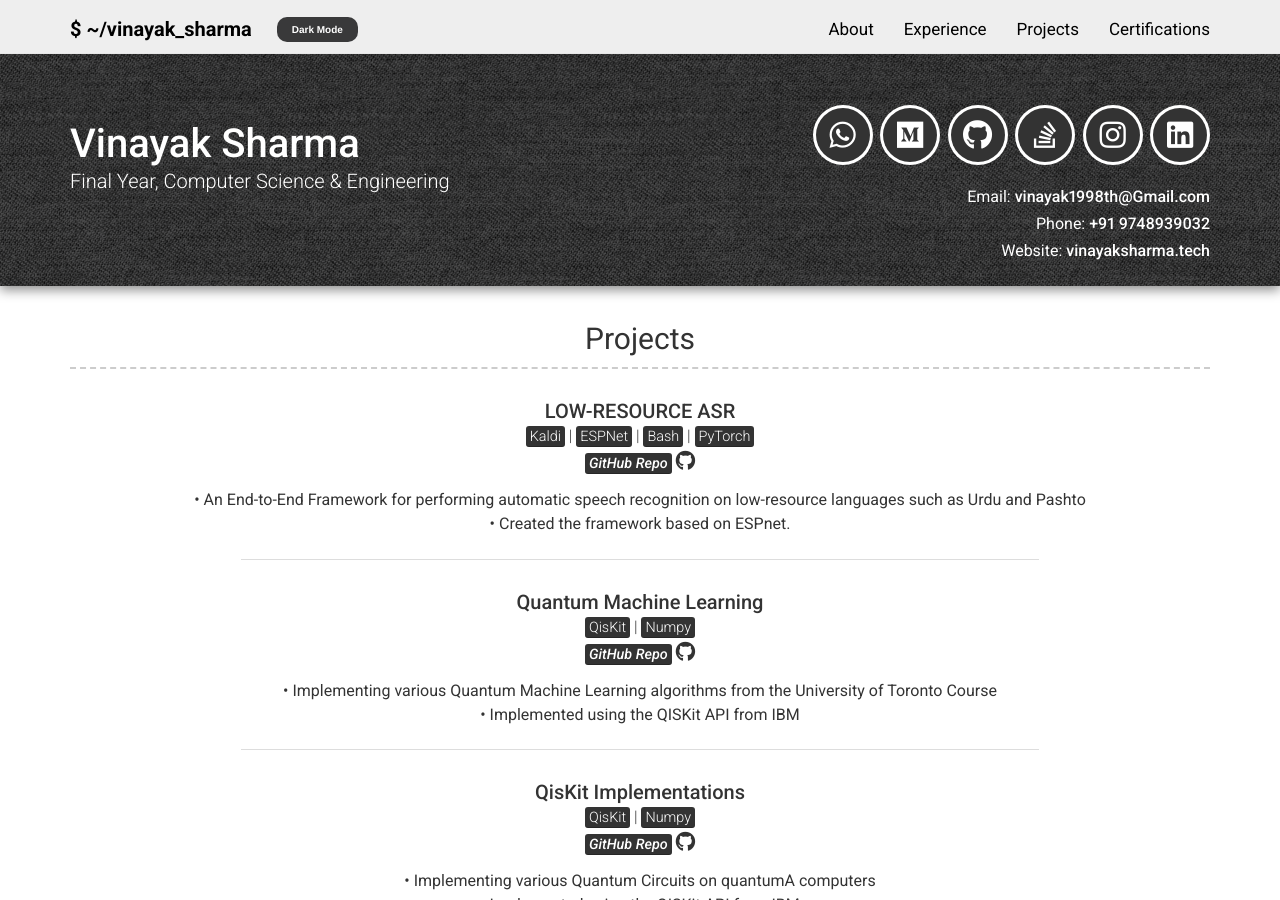
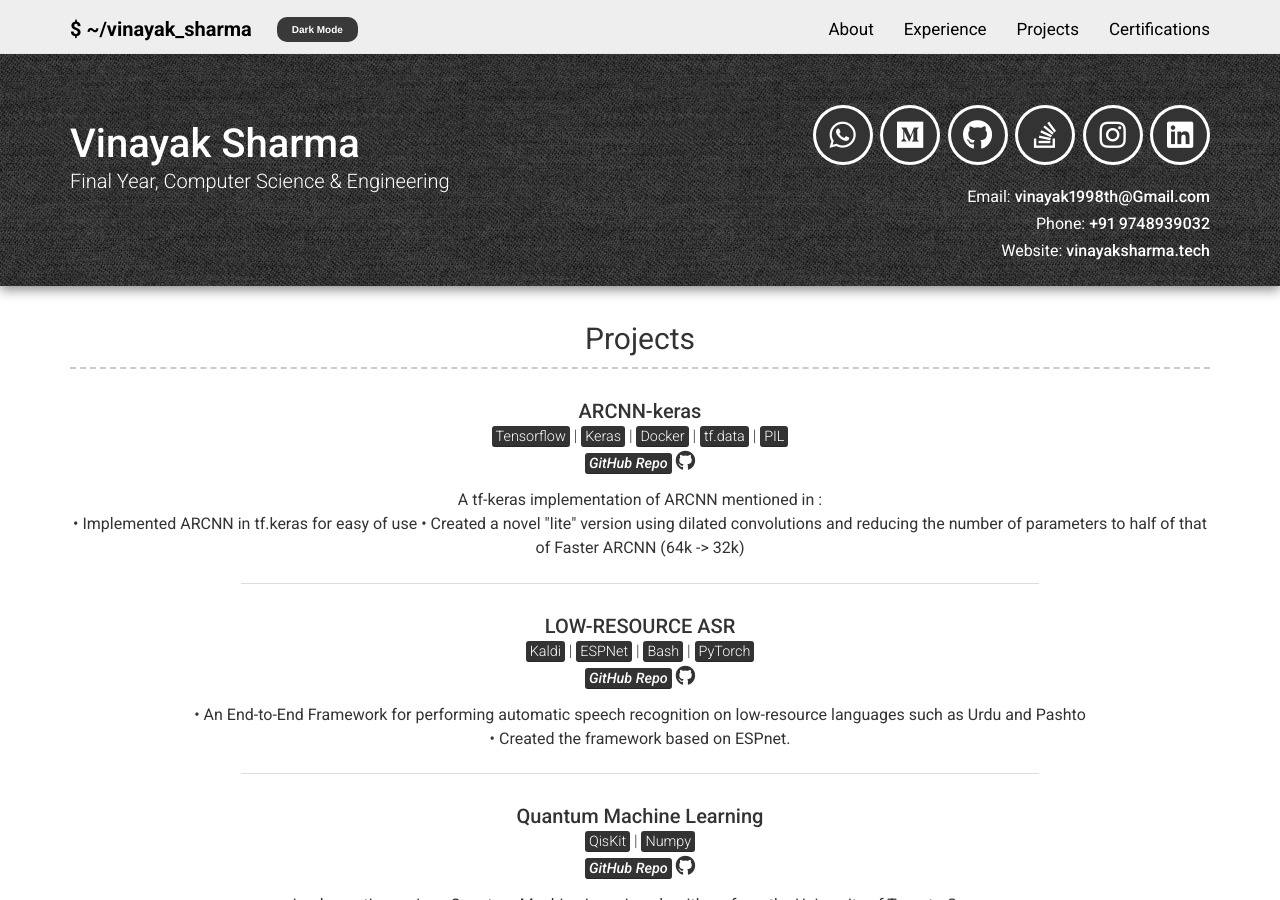
Before and after one commit to vinayak19th/vinayak19th.github.io, a Jekyll site: the page built from pages/projects.html, in a window 1280 px wide and 900 px high. Built offline with Jekyll 4.4.1, drawn with Linux system fonts in a browser that asks for light colours; nearby versions of some CDN libraries.

Commit message:
Added project

```diff
--- a/_data/projects.yml
+++ b/_data/projects.yml
@@ -1,4 +1,17 @@
 # Project template
+
+- layout: layout/top-middle
+  name: ARCNN-keras
+  link:
+  github: VINAYAK19TH/ARCNN-keras
+  stack : ["Tensorflow","Keras","Docker","tf.data","PIL"]
+  quote: >
+    A project based on the BABEL Dataset from the US government
+  description: | # this will include new lines to allow paragraphs
+    A tf-keras implementation of ARCNN mentioned in :<br>
+    • Implemented ARCNN in tf.keras for easy of use
+    • Created a novel "lite" version using dilated convolutions and reducing the number of parameters to half of that of Faster ARCNN (64k -> 32k)
+
 - layout: layout/top-middle
   name: LOW-RESOURCE ASR
   link:
```
Also changed, not shown: 1 other file.
